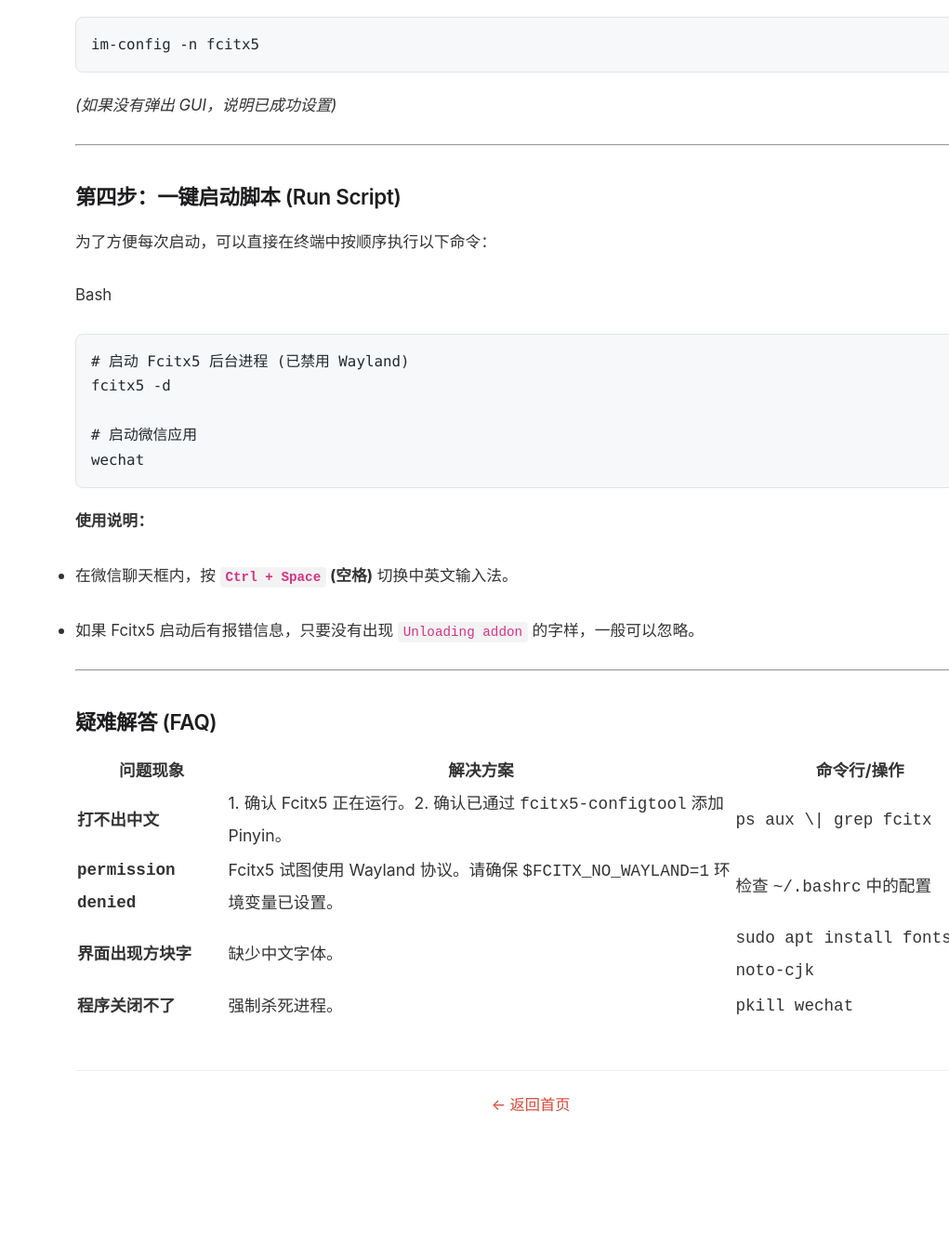
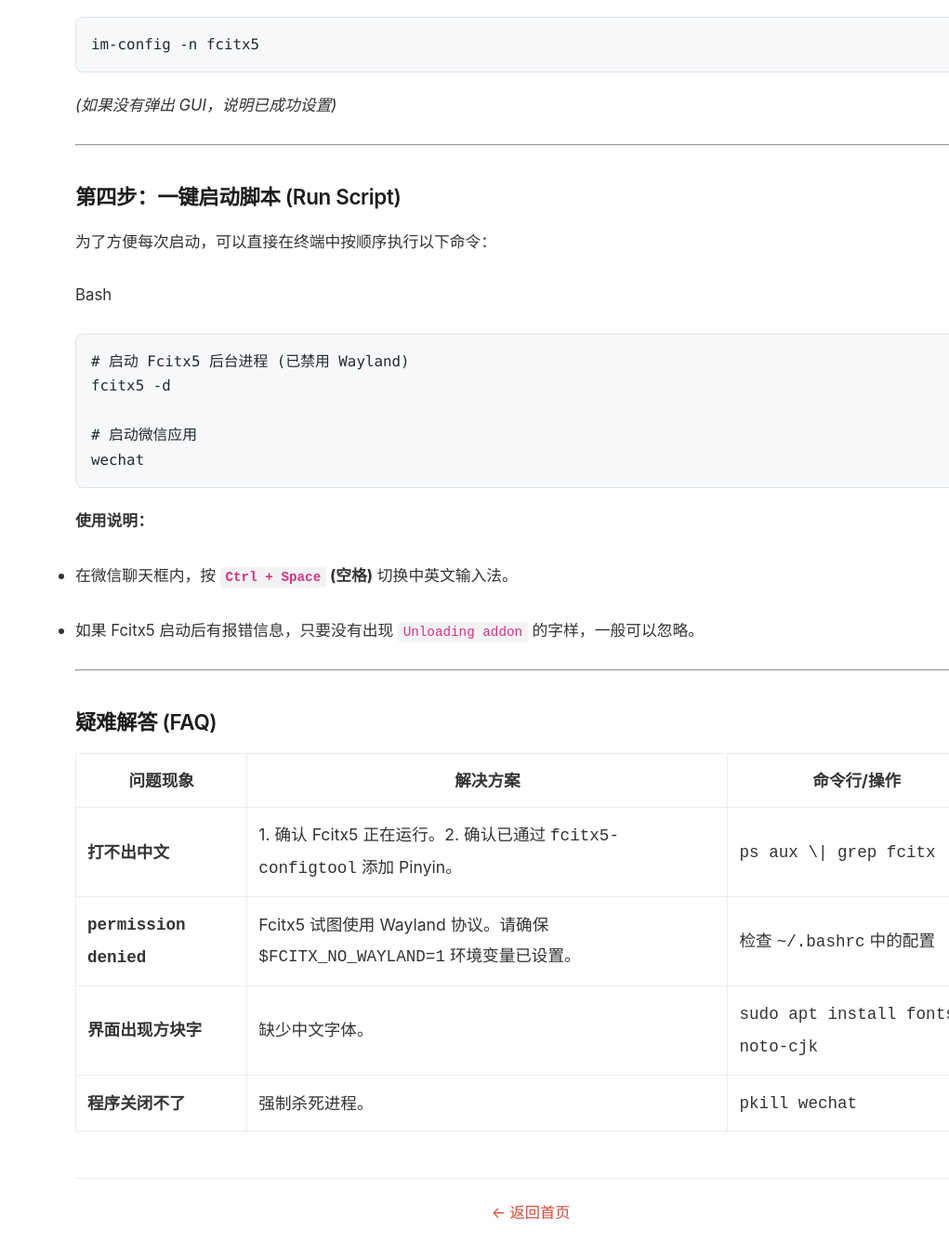
Before and after one commit to YorkFr/YorkFr.github.io, a Jekyll site: the page built from _posts/2025-11-21-如何在wsl中使用linux版本的微信.md, in a window 1280 px wide and 1400 px high, scrolled down 2484 px. Shown: the top 1351 px of the window at 93% size, without its empty margins (259-1280 px from the left). Built offline with Jekyll 4.4.1, drawn with Linux system fonts in a browser that asks for light colours; our own code applies the rules of GitHub Pages for plain Markdown files; before the commit the page ends 3768 px from its top, so only the background shows below that.

Commit message:
Update 3-components.css

```diff
--- a/assets/css/3-components.css
+++ b/assets/css/3-components.css
@@ -55,3 +55,17 @@
     font-size: 0.85em;
     color: #d63384;
 }
+
+table {
+    display: block; /* 关键：让 table 成为一个可滚动的容器 */
+    width: 100%;    /* 确保表格不会因太宽而忽略容器 */
+    overflow-x: auto; /* 让表格在自己的区域内滚动 */
+    border-collapse: collapse;
+    margin-bottom: 20px;
+    box-shadow: 0 1px 3px rgba(0,0,0,0.05); /* 增加一点美观 */
+}
+table th, table td {
+    padding: 12px;
+    border: 1px solid #eee;
+    min-width: 150px; /* 防止表格单元格在滚动时挤压得太小 */
+}
```
